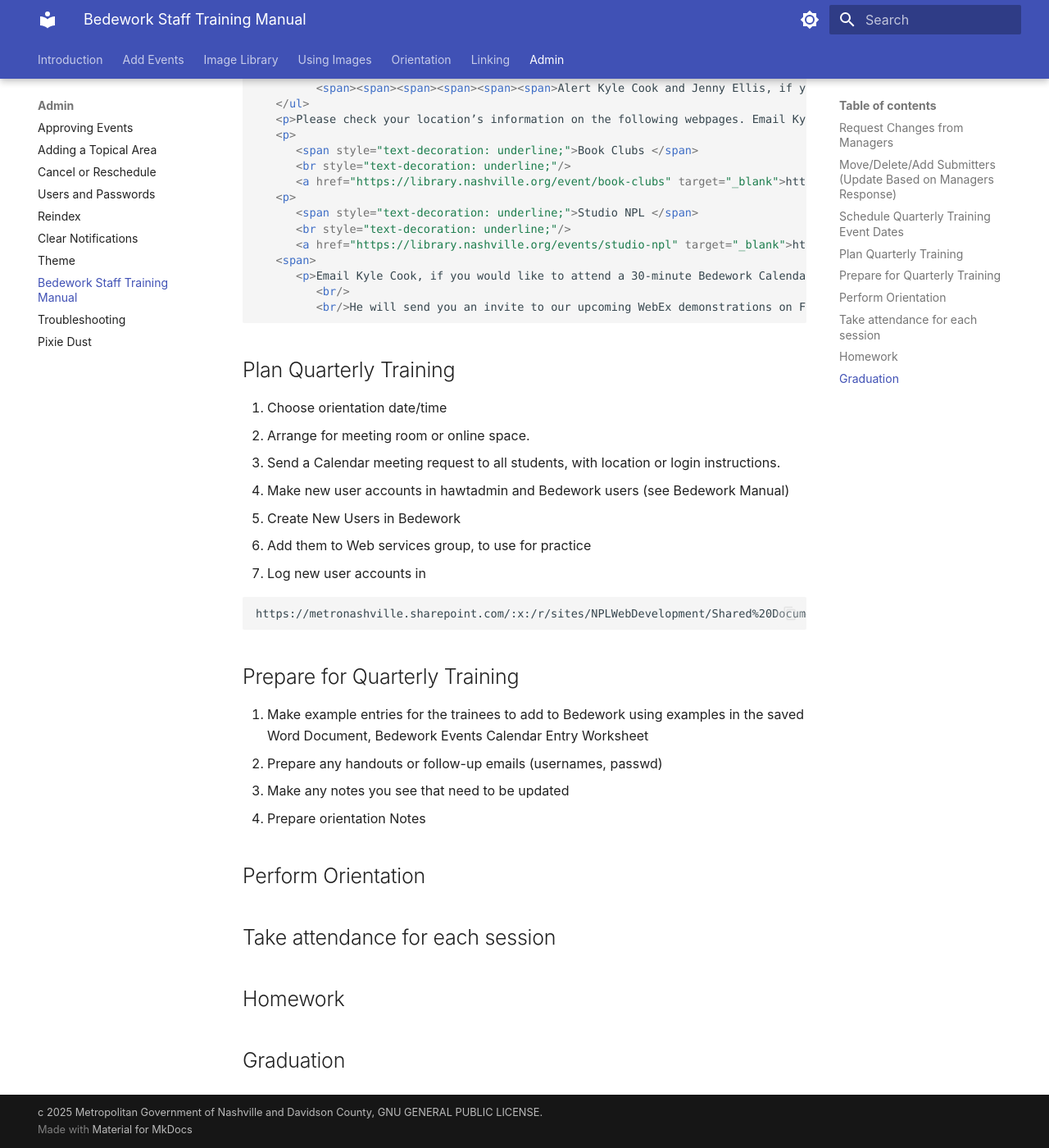
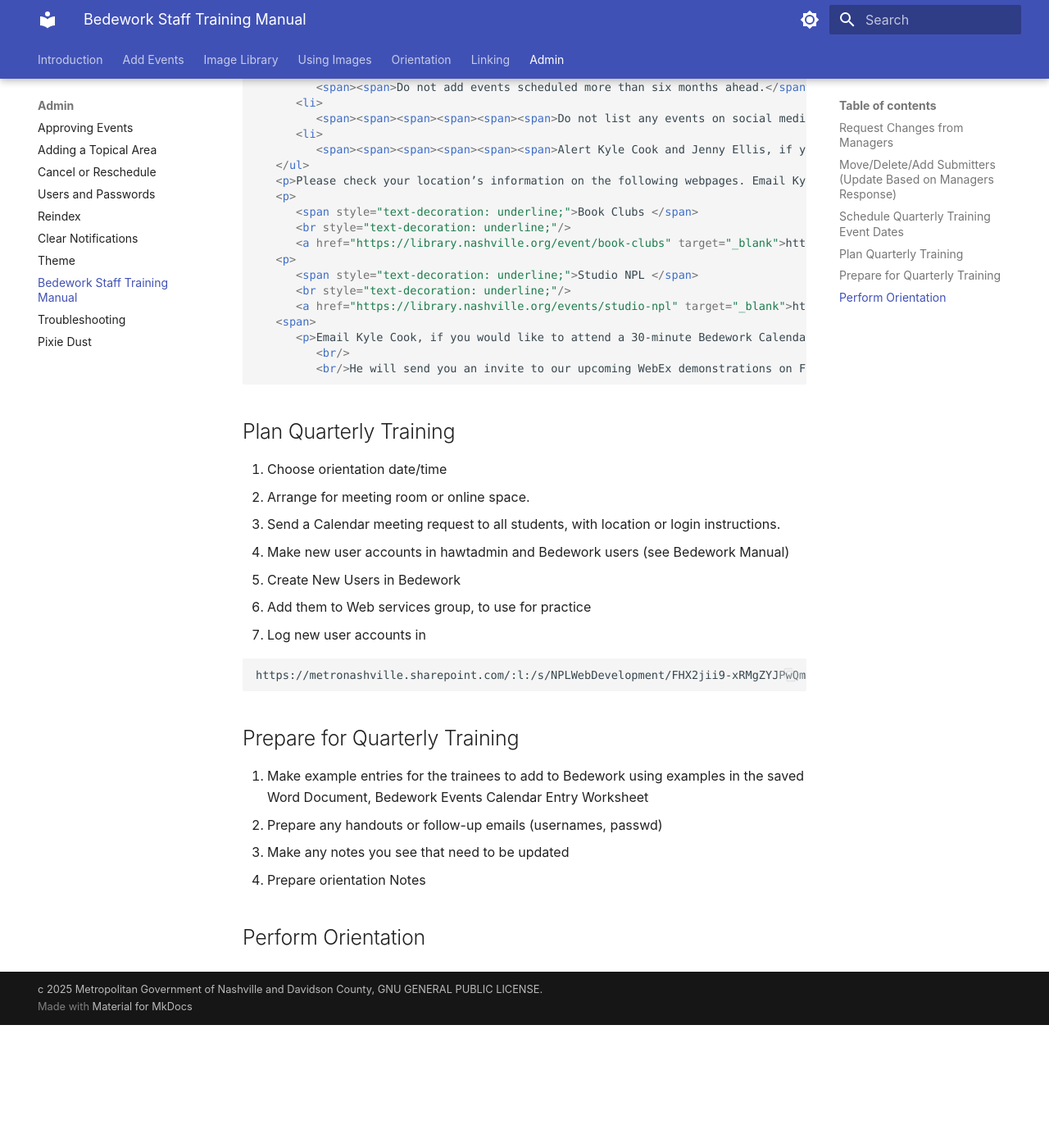
Before and after one commit to Nashville-Public-Library/bedework-docs, an MkDocs documentation site: the page built from docs/admin/training.md, in a window 1280 px wide and 1400 px high, scrolled down 1871 px. Shown: the whole window at 82% size. Built offline with MkDocs 1.6.1 and Material for MkDocs 9.7.7, drawn with Linux system fonts in a browser that asks for light colours; after the commit the page ends 3121 px from its top, so only the background shows below that; some of the changed text lies outside the part shown.

Commit message:
fixed links

````diff
--- a/docs/admin/training.md
+++ b/docs/admin/training.md
@@ -8,6 +8,10 @@ Use Trello board to track and repeat all steps outlined, every quarter: <https:/
 ## Request Changes from Managers
 
 Post to [NPL Announcements](https://metronashville.sharepoint.com/sites/NPLink/Lists/Daily%20Announcements/Landing%20Page%20View.aspx).
+
+```text
+SUBJECT: Bedework Events Calendar Orientation. MMM ##, YYYY
+```
 
 ```html
 <!DOCTYPE html>
@@ -21,7 +25,8 @@ Post to [NPL Announcements](https://metronashville.sharepoint.com/sites/NPLink/L
       <li> Wednesday, Jan 29, 2025. 10:00 AM CST </li>
       <li> Thursday, Jan 30, 2025. 2:00 PM CST </li>
    </ul>
-   <p> Due to vacancies and transfers, we are not removing anyone based on depth this quarter. Please notify Kyle Cook if you have any staff who </p>
+   <p> Due to vacancies and transfers, we are not removing anyone based on depth this quarter. Please notify Kyle Cook if you have any staff who
+   </p>
    <ul>
       <li> are a new submitter at your location.</li>
       <li> are no longer at your location; he will change/evoke their access.<br/> </li>
@@ -108,20 +113,14 @@ SUBJECT: Please Begin Adding Events for Next Quarter to Library Calendar (Bedewo
 1. Log new user accounts in
 
 ```text
-https://metronashville.sharepoint.com/:x:/r/sites/NPLWebDevelopment/Shared%20Documents/Bedework%20Staff%20Submitters%20Account%20Creation%20_%20Management%20Checklist.xlsx
+https://metronashville.sharepoint.com/:l:/s/NPLWebDevelopment/FHX2jii9-xRMgZYJPwQmtwUB0dRdzKBnBxjwqXpMWlIM9A
 ```
 
 ## Prepare for Quarterly Training
 
 1. Make example entries for the trainees to add to Bedework using examples in the saved Word Document, Bedework Events Calendar Entry Worksheet
-2. Prepare any handouts or follow-up emails (usernames, passwd)
-3. Make any notes you see that need to be updated
-4. Prepare orientation Notes
+1. Prepare any handouts or follow-up emails (usernames, passwd)
+1. Make any notes you see that need to be updated
+1. Prepare orientation Notes
 
 ## Perform Orientation
-
-## Take attendance for each session
-
-## Homework
-
-## Graduation
````
Also changed, not shown: other parts of docs/admin/training.md (+5 -5 lines).
